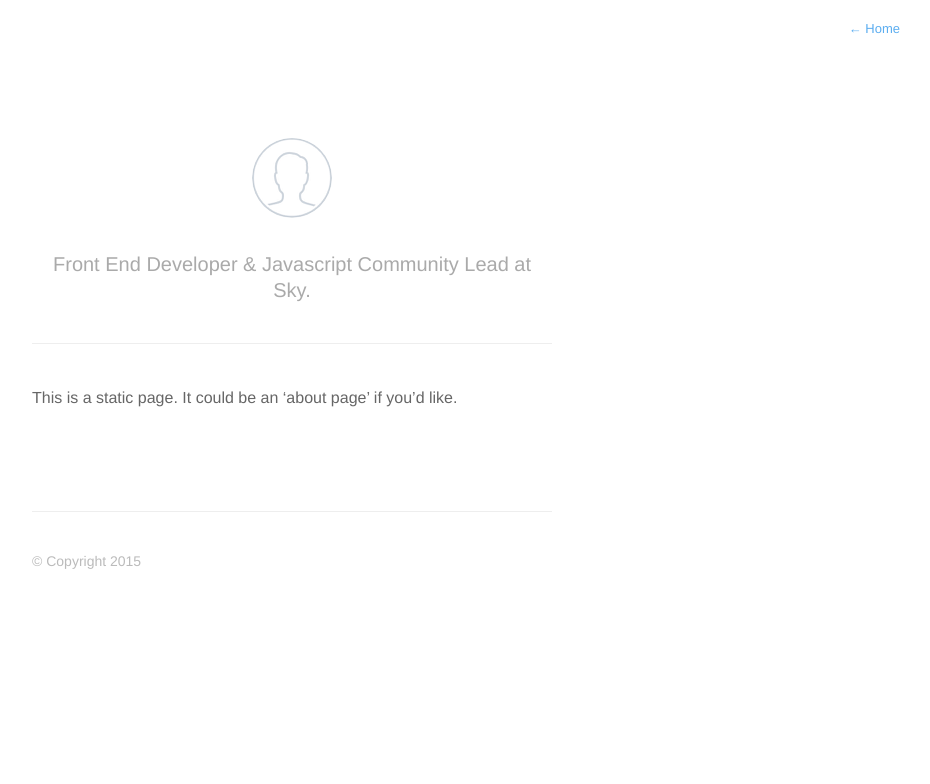
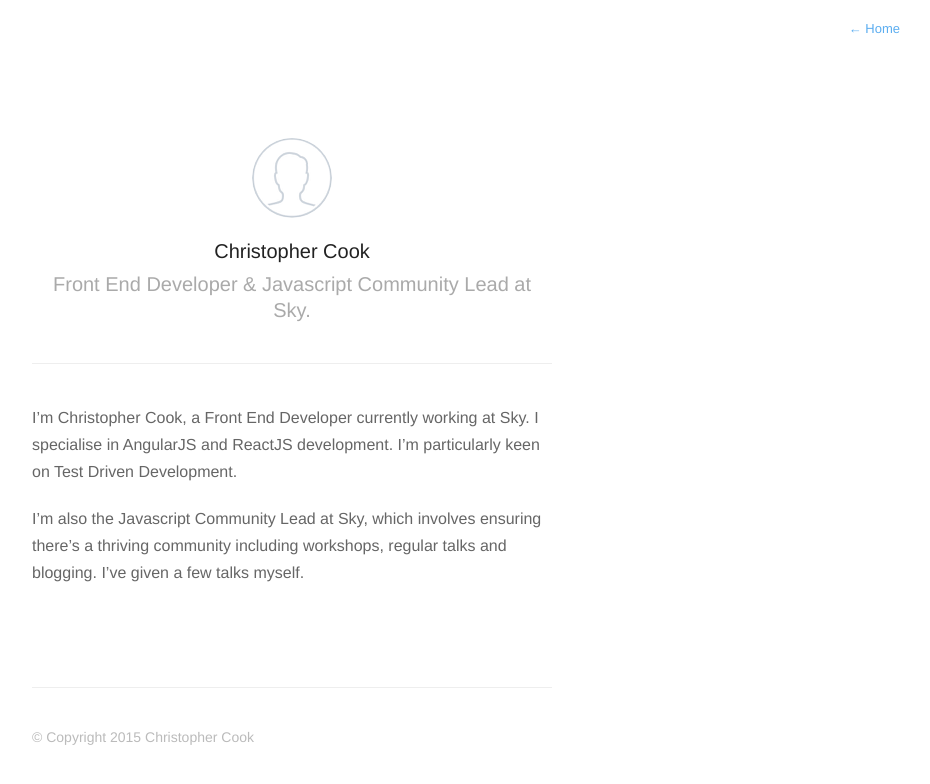
Before and after one commit to cookchristopher/cookchristopher.github.io, a Jekyll site: the page built from about.md, in a window 1280 px wide. Shown: the top 784 px of the page, without its empty margins (348-1278 px from the left). Built offline with Jekyll 4.4.1, drawn with Linux system fonts in a browser that asks for light colours; nearby versions of some CDN libraries; Markdown is read by kramdown in place of the engine named in the settings.

Commit message:
Minor UI improvements and fleshed out about page

```diff
--- a/_config.yml
+++ b/_config.yml
@@ -1,4 +1,5 @@
 name: Christopher Cook
+author: Christopher Cook
 description: Front End Developer & Javascript Community Lead at Sky.
 
 aboutPage: true
--- a/about.md
+++ b/about.md
@@ -4,6 +4,8 @@ permalink: about/
 profile: true
 ---
 
-This is a static page. It could be an 'about page' if you'd like.
+I'm Christopher Cook, a Front End Developer currently working at Sky. I specialise in AngularJS and ReactJS development. I'm particularly keen on Test Driven Development.
+
+I'm also the Javascript Community Lead at Sky, which involves ensuring there's a thriving community including workshops, regular talks and blogging. I've given a few talks myself.
 
 {% include footer.html %}
--- a/assets/css/style.css
+++ b/assets/css/style.css
@@ -370,10 +370,6 @@ img {
 /*=========================================
 Post List
 =========================================== */
-#post-list,#archive-list {
-	margin-top: 100px;
-}
-
 #post-list li,#archive-list li {
 	list-style-type: none;
 }
--- a/index.html
+++ b/index.html
@@ -3,4 +3,3 @@ profile: true
 ---
 
 {% include post-list.html %}
-{% include footer.html %}
```
Also changed, not shown: 5 other files.
